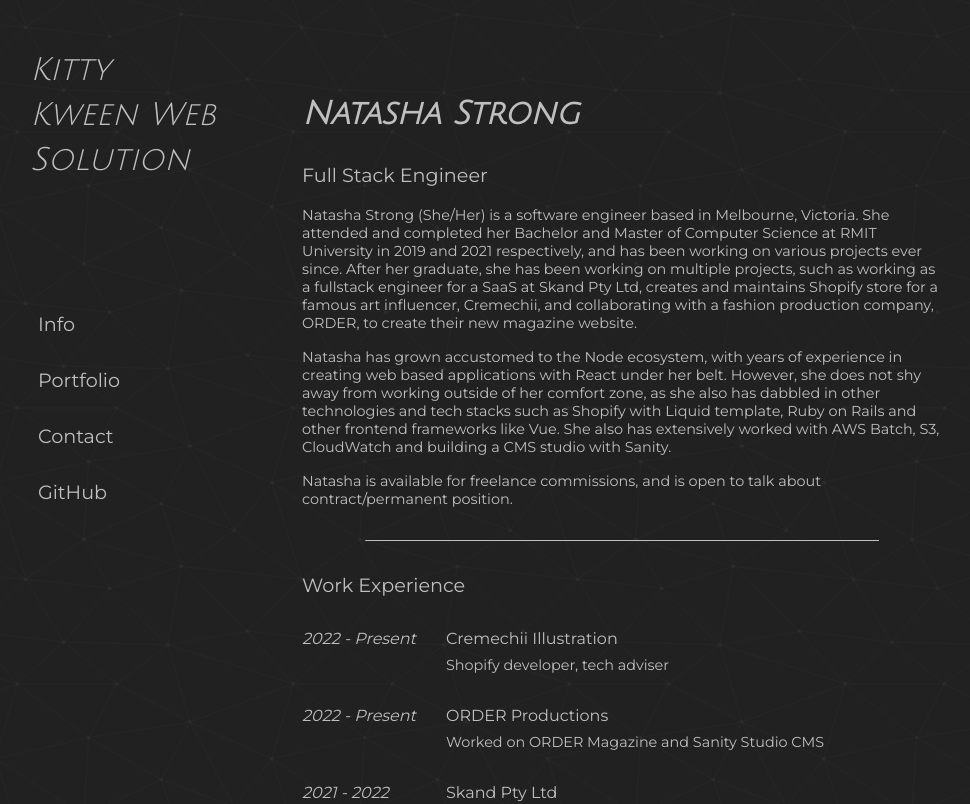
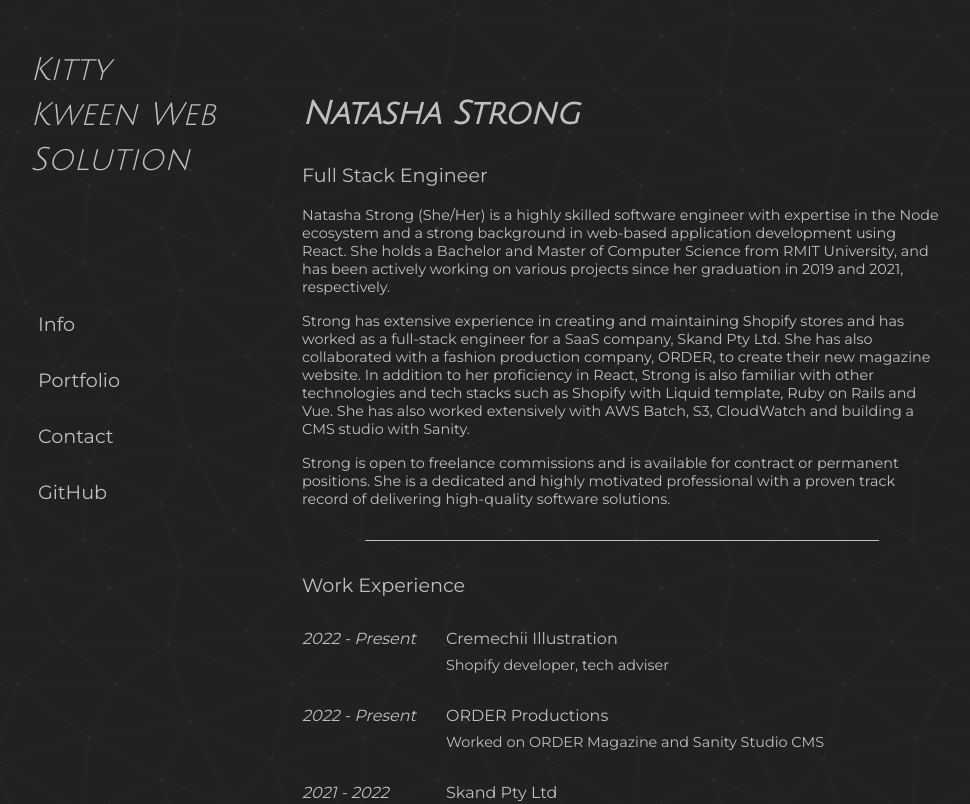
Before and after one commit to natlala113/natlala113.github.io, a React (Create React App) app: page /about in a window 1280 px wide. Shown: the top 804 px of the page, without its empty margins (18-988 px from the left). Built offline with nearby package versions, Linux system fonts and the light colour scheme.

Commit message:
improved About text lol

```diff
--- a/src/pages/About.js
+++ b/src/pages/About.js
@@ -146,27 +146,27 @@ function About() {
       <AboutHeader>Natasha Strong</AboutHeader>
       <AboutTitle>Full Stack Engineer</AboutTitle>
       <AboutInfo>
-        Natasha Strong (She/Her) is a software engineer based in Melbourne,
-        Victoria. She attended and completed her Bachelor and Master of Computer
-        Science at RMIT University in 2019 and 2021 respectively, and has been
-        working on various projects ever since. After her graduate, she has been
-        working on multiple projects, such as working as a fullstack engineer
-        for a SaaS at Skand Pty Ltd, creates and maintains Shopify store for a
-        famous art influencer, Cremechii, and collaborating with a fashion
-        production company, ORDER, to create their new magazine website.
+        Natasha Strong (She/Her) is a highly skilled software engineer with
+        expertise in the Node ecosystem and a strong background in web-based
+        application development using React. She holds a Bachelor and Master of
+        Computer Science from RMIT University, and has been actively working on
+        various projects since her graduation in 2019 and 2021, respectively.
       </AboutInfo>
       <AboutInfo>
-        Natasha has grown accustomed to the Node ecosystem, with years of
-        experience in creating web based applications with React under her belt.
-        However, she does not shy away from working outside of her comfort zone,
-        as she also has dabbled in other technologies and tech stacks such as
-        Shopify with Liquid template, Ruby on Rails and other frontend
-        frameworks like Vue. She also has extensively worked with AWS Batch, S3,
-        CloudWatch and building a CMS studio with Sanity.
+        Strong has extensive experience in creating and maintaining Shopify
+        stores and has worked as a full-stack engineer for a SaaS company, Skand
+        Pty Ltd. She has also collaborated with a fashion production company,
+        ORDER, to create their new magazine website. In addition to her
+        proficiency in React, Strong is also familiar with other technologies
+        and tech stacks such as Shopify with Liquid template, Ruby on Rails and
+        Vue. She has also worked extensively with AWS Batch, S3, CloudWatch and
+        building a CMS studio with Sanity.
       </AboutInfo>
       <AboutInfo>
-        Natasha is available for freelance commissions, and is open to talk
-        about contract/permanent position.
+        Strong is open to freelance commissions and is available for contract or
+        permanent positions. She is a dedicated and highly motivated
+        professional with a proven track record of delivering high-quality
+        software solutions.
       </AboutInfo>
       <LineBreak />
       <AboutTitle>Work Experience</AboutTitle>
```
